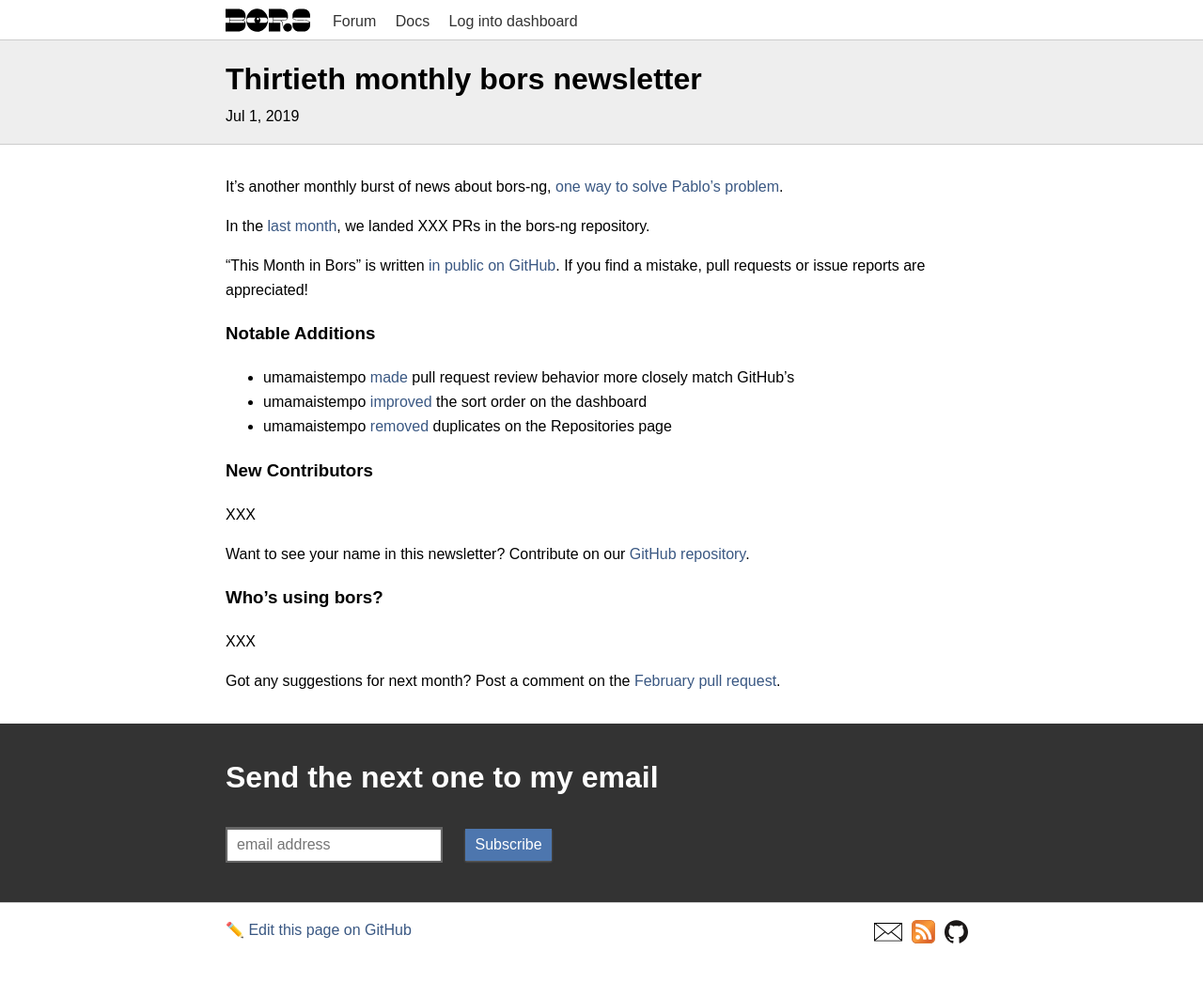
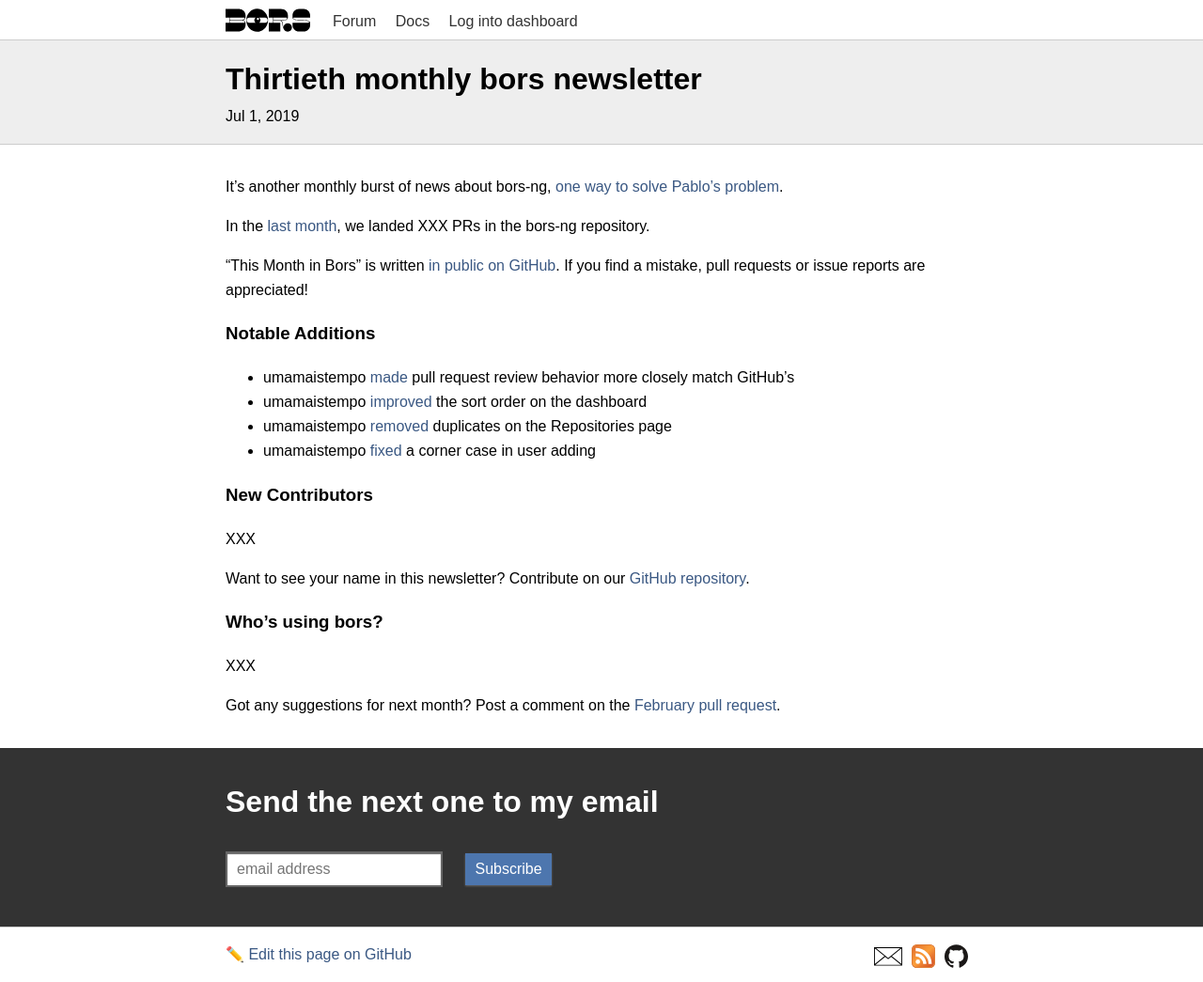
Before and after one commit to bors-ng/bors-ng.github.io, a Jekyll site: the page built from _posts/2019-07-01-tmib-30.md, in a window 1280 px wide. Shown: the whole page at 94% size. Built offline with Jekyll 4.4.1, drawn with Linux system fonts in a browser that asks for light colours; before the commit the page ends 1019 px from its top, so only the background shows below that.

Commit message:
Add bors-ng/bors-ng#660

```diff
--- a/_posts/2019-07-01-tmib-30.md
+++ b/_posts/2019-07-01-tmib-30.md
@@ -22,6 +22,7 @@
 * umamaistempo [made](https://github.com/bors-ng/bors-ng/pull/656) pull request review behavior more closely match GitHub's
 * umamaistempo [improved](https://github.com/bors-ng/bors-ng/pull/658) the sort order on the dashboard
 * umamaistempo [removed](https://github.com/bors-ng/bors-ng/pull/659) duplicates on the Repositories page
+* umamaistempo [fixed](https://github.com/bors-ng/bors-ng/pull/660) a corner case in user adding
 
 
 ### New Contributors
```
